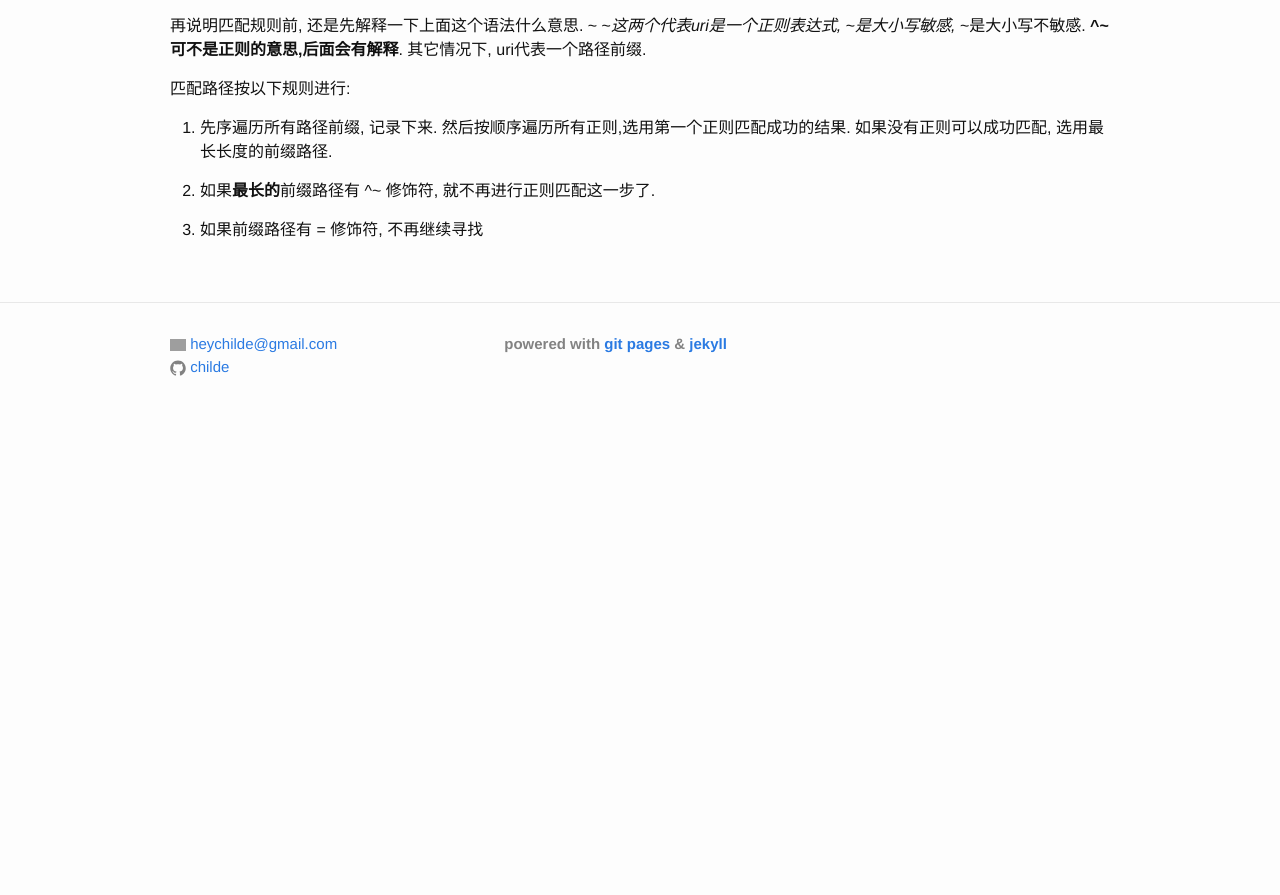
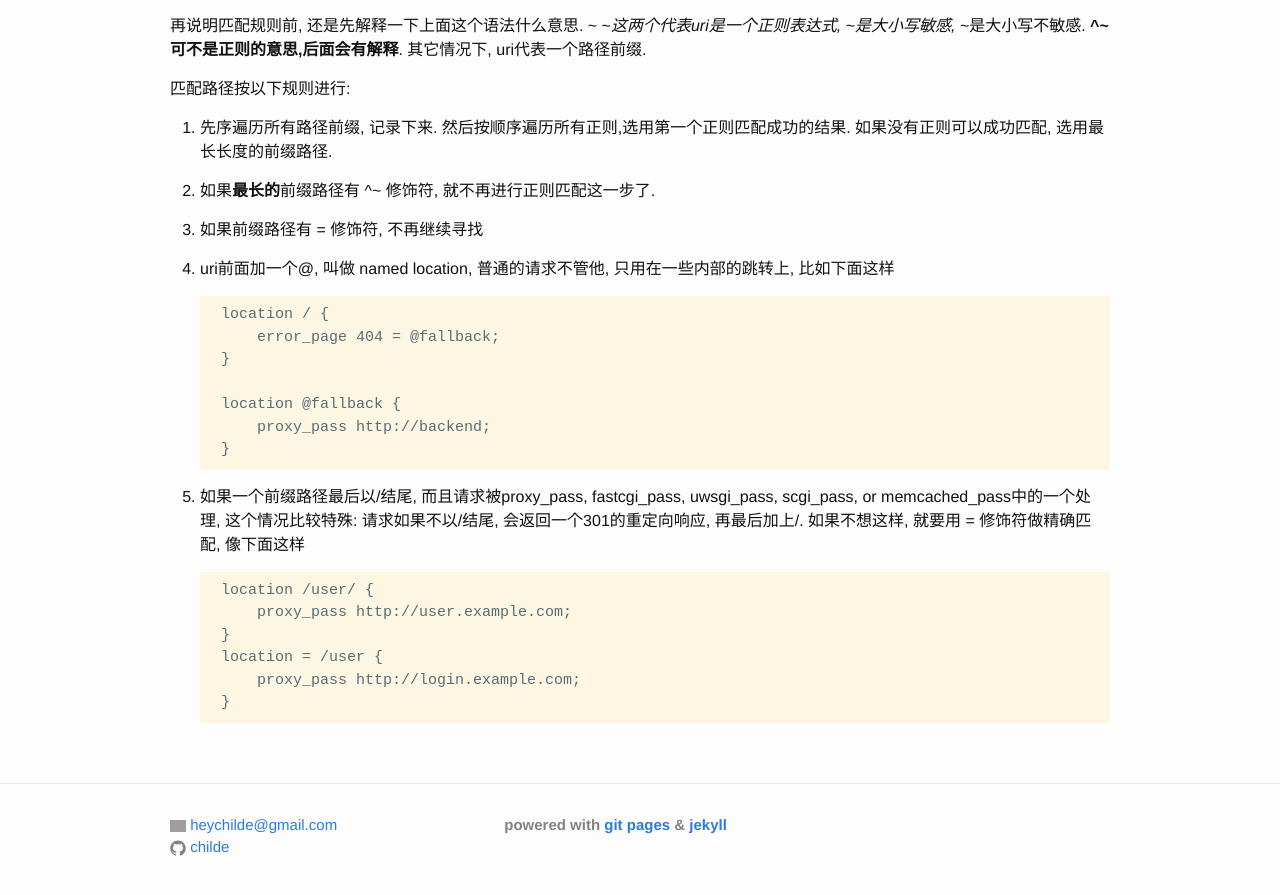
Before and after one commit to childe/gitcommit.today, a Jekyll site: the page built from _posts/2016-07-01-nginx-location.md, in a window 1280 px wide and 900 px high, scrolled down 788 px. Shown: the top 895 px of the window. Built offline with Jekyll 4.4.1, drawn with Linux system fonts in a browser that asks for light colours; comment, search, counter and statistics services are not loaded; before the commit the page ends 1226 px from its top, so only the background shows below that; grey boxes are pictures that could not be loaded.

Commit message:
add exception
modified:   _posts/2016-07-01-nginx-location.md

````diff
--- a/_posts/2016-07-01-nginx-location.md
+++ b/_posts/2016-07-01-nginx-location.md
@@ -41,3 +41,26 @@ nginx在匹配路径之前, 会首先把uri中%XX这样格式的内容先解码,
 2. 如果**最长的**前缀路径有 ^~ 修饰符, 就不再进行正则匹配这一步了.
 
 3. 如果前缀路径有 = 修饰符, 不再继续寻找
+
+4. uri前面加一个@, 叫做 named location, 普通的请求不管他, 只用在一些内部的跳转上, 比如下面这样
+
+    ```
+    location / {
+        error_page 404 = @fallback;
+    }
+
+    location @fallback {
+        proxy_pass http://backend;
+    }
+    ```
+
+5. 如果一个前缀路径最后以/结尾, 而且请求被proxy_pass, fastcgi_pass, uwsgi_pass, scgi_pass, or memcached_pass中的一个处理, 这个情况比较特殊: 请求如果不以/结尾, 会返回一个301的重定向响应, 再最后加上/. 如果不想这样, 就要用 = 修饰符做精确匹配, 像下面这样
+
+    ```
+    location /user/ {
+        proxy_pass http://user.example.com;
+    }
+    location = /user {
+        proxy_pass http://login.example.com;
+    }
+    ```
````
